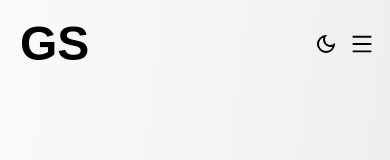
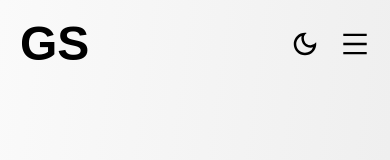
Before and after one commit to StandardGage/portfolio, a React (Vite) app: page / in a window 390 px wide. Shown: the top 160 px of the page. Built offline with nearby package versions, Linux system fonts and the light colour scheme; a web font is replaced by a local one.

Commit message:
improved toggles

```diff
--- a/src/App.tsx
+++ b/src/App.tsx
@@ -43,7 +43,7 @@ function App() {
             </div>
             <div className='flex'>
             <ThemeToggle></ThemeToggle>
-            <motion.div onClick={()=> setMobileMenu(!mobileMenu)} initial={{opacity: 0, scale:1.5}} whileInView={{opacity:1}} whileTap={{scale:1}} whileHover={{scale:2}} className='ml-5 self-center lg:hidden md:block cursor-pointer'>{!mobileMenu && <AiOutlineMenu></AiOutlineMenu>}{mobileMenu && <AiOutlineClose></AiOutlineClose>}</motion.div>
+            <motion.div onClick={()=> setMobileMenu(!mobileMenu)} initial={{opacity: 0}} whileInView={{opacity:1}} whileTap={{scale:.8}} whileHover={{scale:1.3}} className='ml-5 self-center lg:hidden md:block cursor-pointer'>{!mobileMenu && <AiOutlineMenu size={30}></AiOutlineMenu>}{mobileMenu && <AiOutlineClose size={30}></AiOutlineClose>}</motion.div>
             </div>
           </ul>
         </div>
--- a/src/components/ThemeToggle.tsx
+++ b/src/components/ThemeToggle.tsx
@@ -5,9 +5,9 @@ import { MdOutlineDarkMode, MdOutlineLightMode } from 'react-icons/md'
 export default function ThemeToggle(props:any) {
     return (
         <motion.button
-        initial={{scale:1.5, opacity:0}}
-        whileHover={{scale:2}}
-        whileTap={{scale:1}}
+        initial={{opacity:0}}
+        whileHover={{scale:1.3}}
+        whileTap={{scale:.8}}
         whileInView={{opacity:1}}
         onClick={() => {
             var theme = localStorage.getItem('theme') === 'dark' ? 'dark' : 'light';
@@ -20,7 +20,7 @@ export default function ThemeToggle(props:any) {
                 document.documentElement.classList.remove('dark')
                 document.documentElement.classList.add('light')
             }
-        }}><MdOutlineDarkMode className='block dark:hidden' id='darkIcon'></MdOutlineDarkMode>
-        <MdOutlineLightMode className='hidden dark:block' id='lightIcon'></MdOutlineLightMode></motion.button>
+        }}><MdOutlineDarkMode size={30} className='block dark:hidden' id='darkIcon'></MdOutlineDarkMode>
+        <MdOutlineLightMode size={30} className='hidden dark:block' id='lightIcon'></MdOutlineLightMode></motion.button>
     )
 }
```
